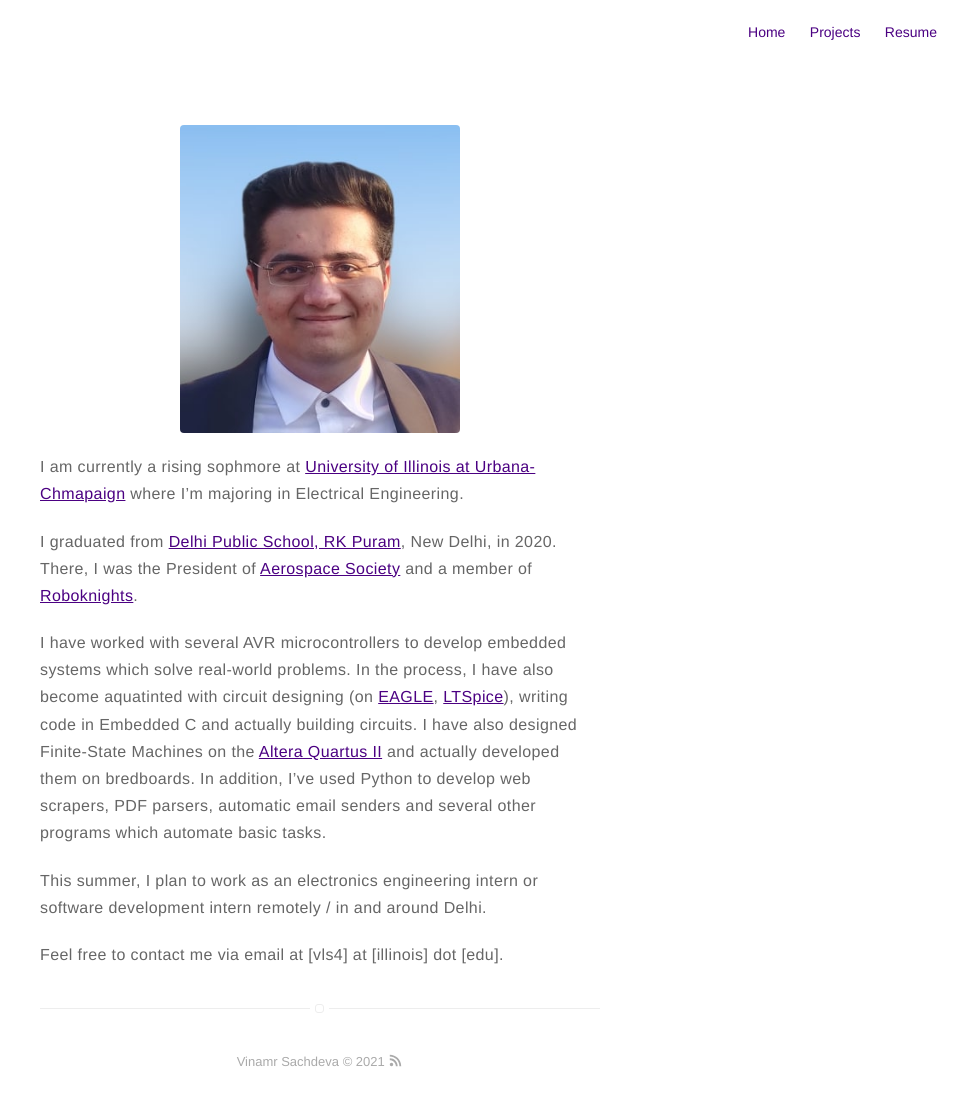
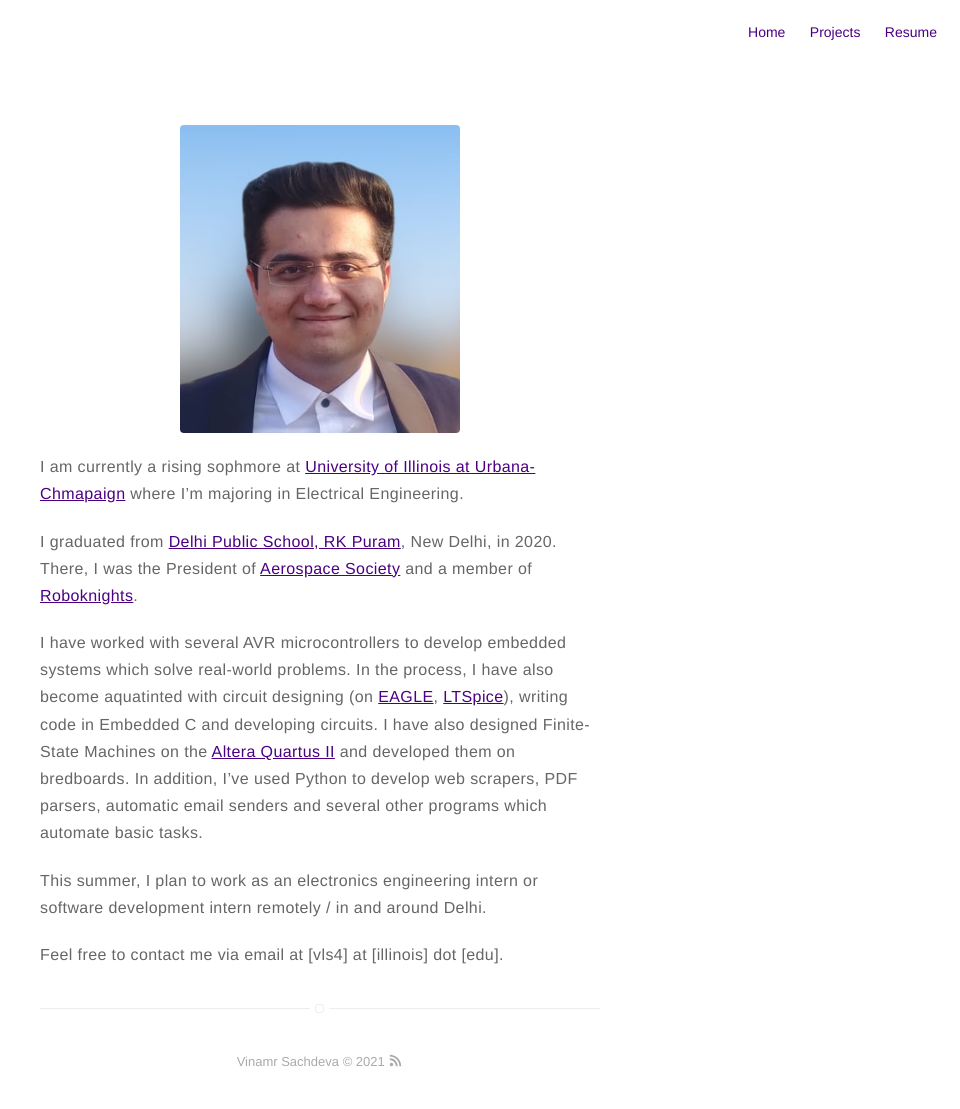
Before and after one commit to vinamrsachdeva/vinamrsachdeva.github.io, a Jekyll site: the page built from about.md, in a window 1280 px wide. Shown: the whole page, without its empty margins (320-1280 px from the left). Built offline with Jekyll 4.4.1, drawn with Linux system fonts in a browser that asks for light colours.

Commit message:
Update about.md

```diff
--- a/about.md
+++ b/about.md
@@ -8,7 +8,7 @@
 
 I graduated from [Delhi Public School, RK Puram](https://dpsrkp.net), New Delhi, in 2020. There, I was the President of [Aerospace Society](https://aeross.org) and a member of [Roboknights](https://www.facebook.com/roboknightsdps/).
 
-I have worked with several AVR microcontrollers to develop embedded systems which solve real-world problems. In the process, I have also become aquatinted with circuit designing (on [EAGLE](https://www.autodesk.com/products/eagle/overview), [LTSpice](https://www.analog.com/en/design-center/design-tools-and-calculators/ltspice-simulator.html)), writing code in Embedded C and actually building circuits. I have also designed Finite-State Machines on the [Altera Quartus II](https://www.intel.com/content/www/us/en/software/programmable/quartus-prime/overview.html) and actually developed them on bredboards. In addition, I’ve used Python to develop web scrapers, PDF parsers, automatic email senders and several other programs which automate basic tasks.
+I have worked with several AVR microcontrollers to develop embedded systems which solve real-world problems. In the process, I have also become aquatinted with circuit designing (on [EAGLE](https://www.autodesk.com/products/eagle/overview), [LTSpice](https://www.analog.com/en/design-center/design-tools-and-calculators/ltspice-simulator.html)), writing code in Embedded C and developing circuits. I have also designed Finite-State Machines on the [Altera Quartus II](https://www.intel.com/content/www/us/en/software/programmable/quartus-prime/overview.html) and developed them on bredboards. In addition, I’ve used Python to develop web scrapers, PDF parsers, automatic email senders and several other programs which automate basic tasks.
 
 This summer, I plan to work as an electronics engineering intern or software development intern remotely / in and around Delhi.
 
```
